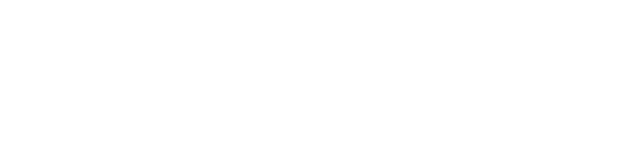
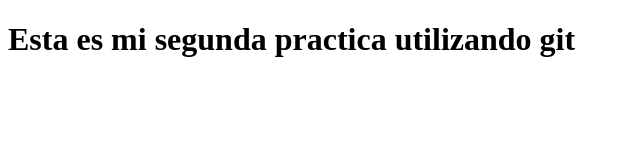
Before and after one commit to ricardo712/proyecto1, a plain HTML site: page index.html in a window 1280 px wide. Shown: the whole page, without its empty margins (0-640 px from the left). Drawn offline with Linux system fonts and the light colour scheme.

Commit message:
Update index.html

```diff
--- a/index.html
+++ b/index.html
@@ -7,6 +7,6 @@
     <title>esta es mi primera práctica utilizando git</title>
 </head>
 <body>
-
+      <h1>Esta es mi segunda practica utilizando git</h1>
 </body>
 </html>
```
